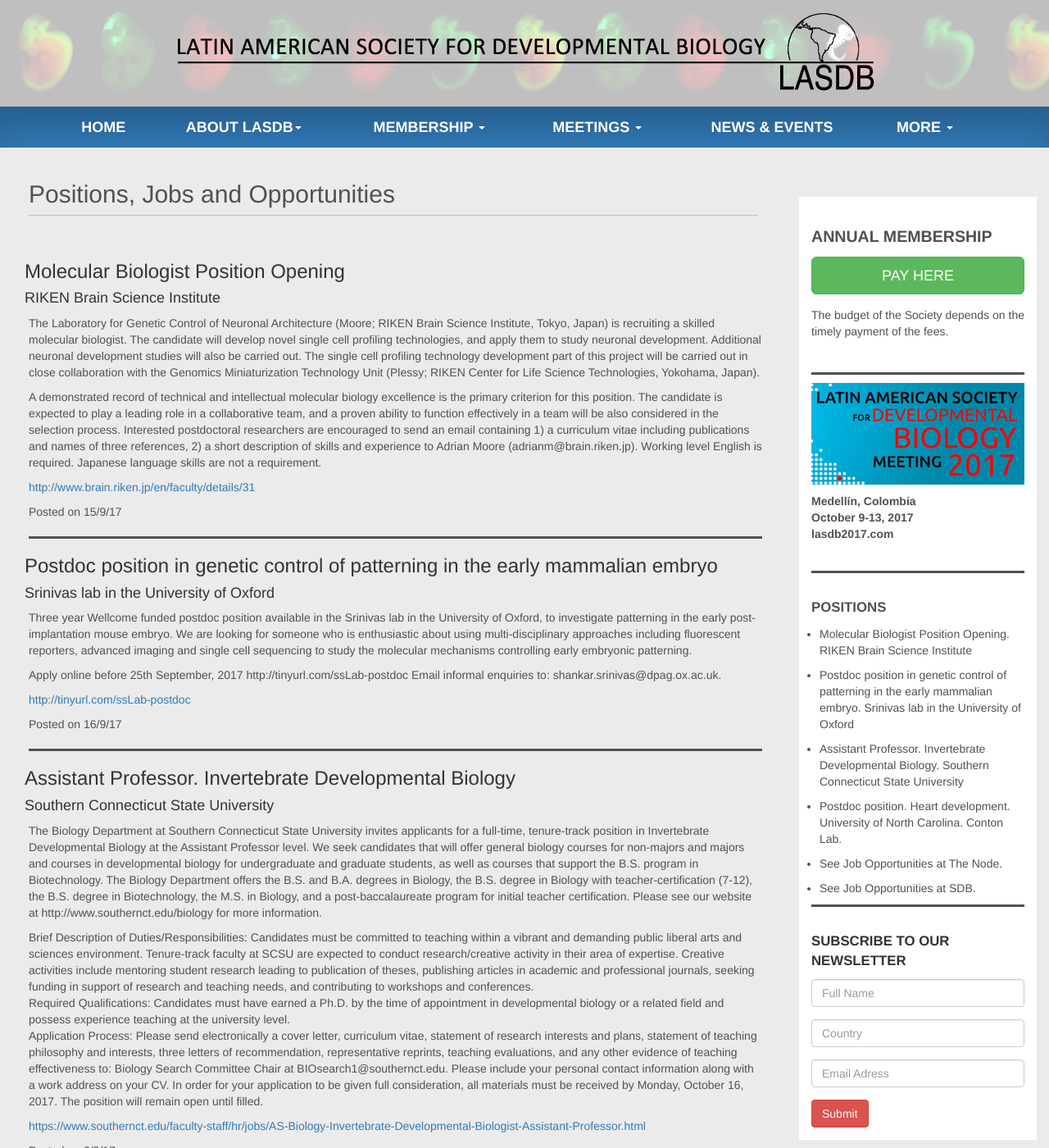
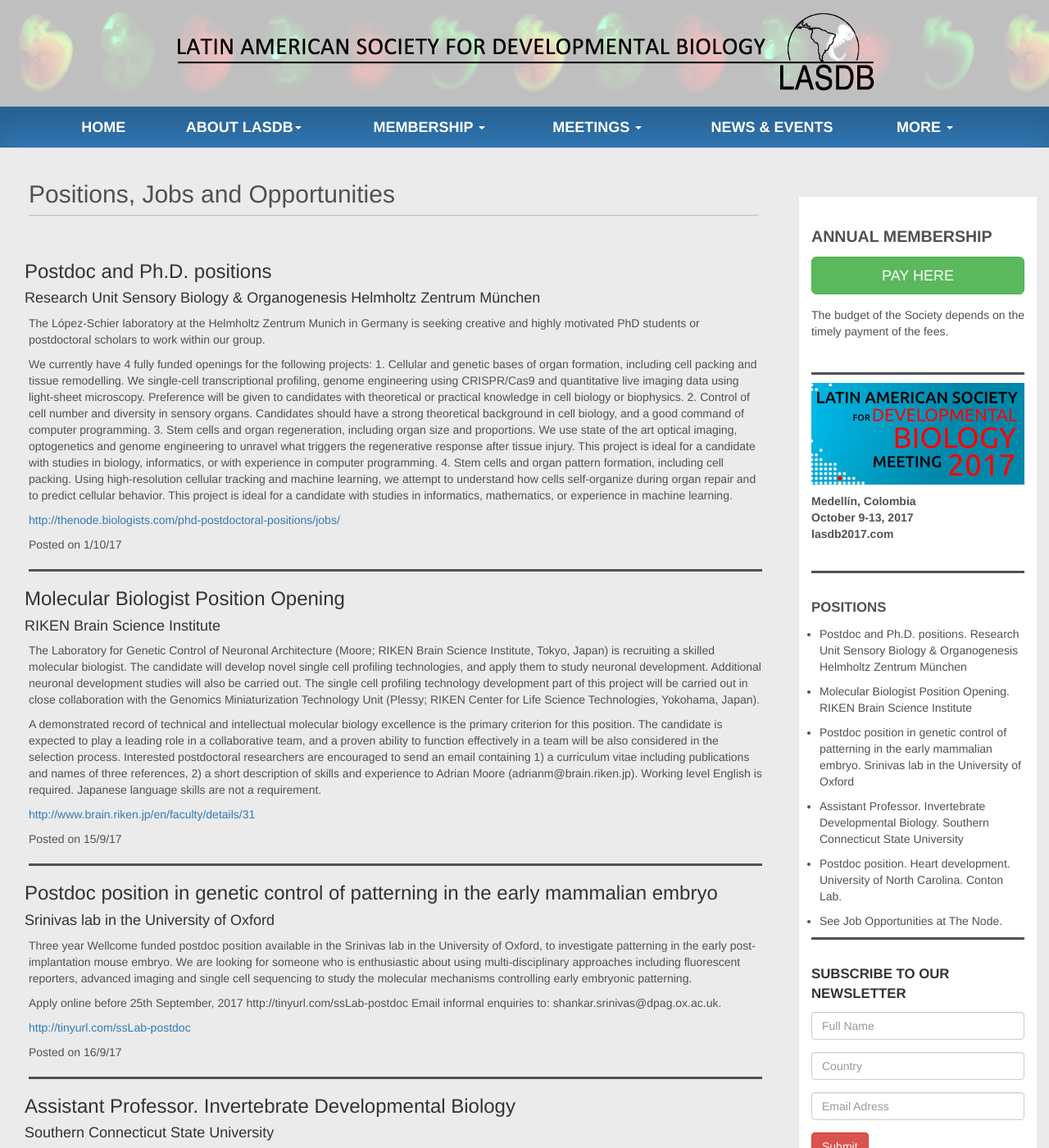
Before and after one commit to lasdb/lasdb.github.io, a Jekyll site: the page built from _posts/2000-01-01-jobs.markdown, in a window 1280 px wide and 1400 px high. Shown: the whole window at 82% size. Built offline with Jekyll 4.4.1, drawn with Linux system fonts in a browser that asks for light colours; nearby versions of some CDN libraries.

Commit message:
Update 2000-01-01-jobs.markdown

```diff
--- a/_posts/2000-01-01-jobs.markdown
+++ b/_posts/2000-01-01-jobs.markdown
@@ -5,6 +5,16 @@
 categories: jobs
 permalink: /pages/jobs.html
 jobs:
+  - title: 'Postdoc and Ph.D. positions'
+    date: '1/10/17'
+    subtitle: 'Research Unit Sensory Biology & Organogenesis Helmholtz Zentrum München'
+    body: 'The López-Schier laboratory at the Helmholtz Zentrum Munich in Germany is seeking creative and highly motivated PhD students or postdoctoral scholars to work within our group.'
+    par2: 'We currently have 4 fully funded openings for the following projects:
+1. Cellular and genetic bases of organ formation, including cell packing and tissue remodelling. We single-cell transcriptional profiling, genome engineering using CRISPR/Cas9 and quantitative live imaging data using light-sheet microscopy. Preference will be given to candidates with theoretical or practical knowledge in cell biology or biophysics.
+2. Control of cell number and diversity in sensory organs. Candidates should have a strong theoretical background in cell biology, and a good command of computer programming.
+3. Stem cells and organ regeneration, including organ size and proportions. We use state of the art optical imaging, optogenetics and genome engineering to unravel what triggers the regenerative response after tissue injury. This project is ideal for a candidate with studies in biology, informatics, or with experience in computer programming.
+4. Stem cells and organ pattern formation, including cell packing. Using high-resolution cellular tracking and machine learning, we attempt to understand how cells self-organize during organ repair and to predict cellular behavior. This project is ideal for a candidate with studies in informatics, mathematics, or experience in machine learning.'
+    URL: 'http://thenode.biologists.com/phd-postdoctoral-positions/jobs/'
   - title: 'Molecular Biologist Position Opening'
     date: '15/9/17'
     subtitle: 'RIKEN Brain Science Institute'
```
